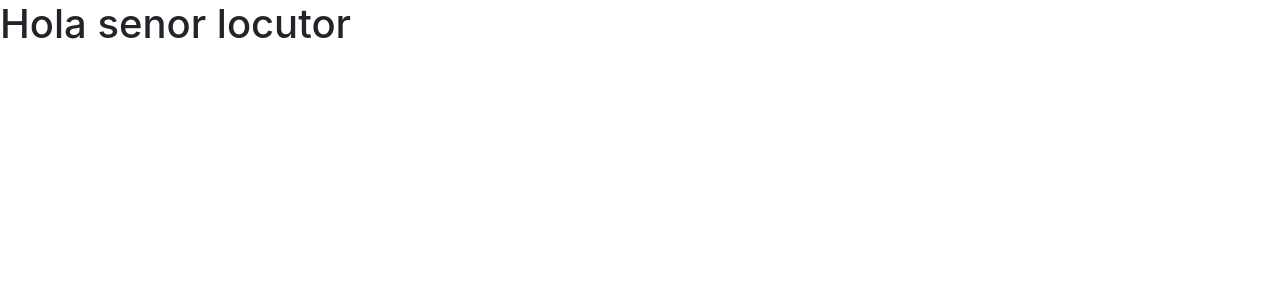
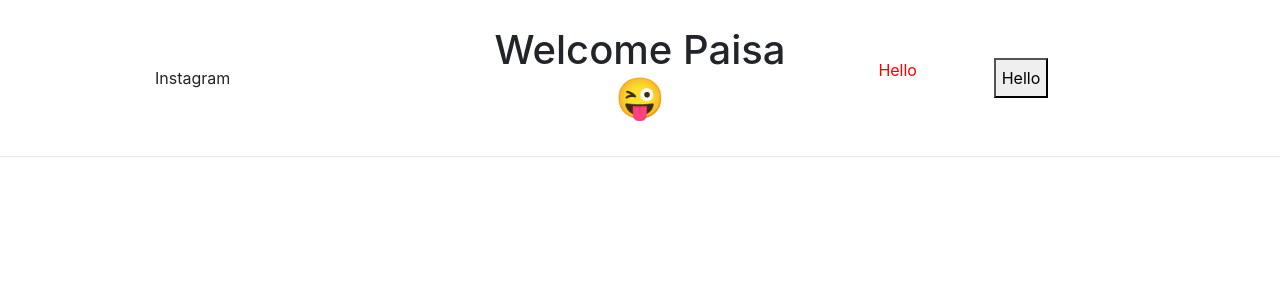
Before and after one commit to DatBoiLuiskrrt/styledComponents, a React (Create React App) app in the folder components/: page / in a window 1280 px wide. Shown: the top 300 px of the page. Built offline with nearby package versions, Linux system fonts and the light colour scheme.

Commit message:
Added some dependencies, also added some bottons to my header where I will be using icons that redirect to a new tab

```diff
--- a/components/package.json
+++ b/components/package.json
@@ -11,7 +11,8 @@
     "react": "^16.13.1",
     "react-dom": "^16.13.1",
     "react-scripts": "3.4.1",
-    "reactstrap": "^8.4.1"
+    "reactstrap": "^8.4.1",
+    "styled-components": "^5.1.0"
   },
   "scripts": {
     "start": "react-scripts start",
--- a/components/src/App.js
+++ b/components/src/App.js
@@ -1,9 +1,10 @@
 import React from 'react';
+import Header from '../src/components/Header';
 
 function App() {
   return (
     <div >
-     <h1>Hola senor locutor</h1>
+     <Header />
     </div>
   );
 }
--- /dev/null
+++ b/components/src/components/Header.js
@@ -0,0 +1,102 @@
+import React from "react";
+import styled from "styled-components";
+
+const Nav = styled.div`
+  background-color: #fff;
+  border-bottom: 1px solid rgba(0,0,0,.0975);
+`
+const NavHeader = styled.div`
+  max-width: 1010px;
+  padding: 26px 20px;
+  width: 100%;
+  display: flex;
+  align-items: center;
+  margin: 0 auto;
+`
+const NavLeft = styled.div`
+  width: 33.333%;
+  text-align: left;
+`
+const NavCenter = styled.div`
+  width: 33.333%;
+  text-align: center;
+`
+const Input = styled.input`
+  font-size: 16px;
+  border: solid 1px #dbdbdb;
+  border-radius: 3px;
+  color: #262626;
+  outline: 0;
+  padding: 7px 33px;
+  border-radius: 3px;
+  color: #999;
+  cursor: text;
+  font-size: 14px;
+  font-weight: 300;
+  text-align: center;
+  background: #fafafa;
+  &:active, &:focus {
+    text-align: left;
+  }
+`
+const NavRight = styled.div`
+  width: 33.333%;
+  text-align: right;
+  svg {
+    margin-right: 20px;
+  }
+`
+const MenuLink = styled.a`
+  display: flex;
+  flex-direction: row;
+  justify-content: space-evenly;
+
+`
+const Titulo = styled.p`
+  color: red;
+
+`
+const Alert = () => {
+    return (
+       alert('You clicked Hello')
+    );
+};
+
+function Header () {
+    return (
+      <Nav>
+        <NavHeader>
+
+          <NavLeft>
+            Instagram
+          </NavLeft>
+
+          <NavCenter>
+            {/* <Input type="text" placeholder="Search" /> */}
+            <h1>Welcome Paisa 😜</h1>
+          </NavCenter>
+
+          <NavRight>
+
+            <MenuLink href="#">
+                <Titulo>Hello </Titulo>
+                <button onClick={ () => { Alert()}}>Hello</button>
+              {/* <Compass /> */}
+            </MenuLink>
+
+            <MenuLink href="#">
+              {/* <Explore /> */}
+            </MenuLink>
+
+            <MenuLink href="#">
+              {/* <Avatar /> */}
+            </MenuLink>
+
+          </NavRight>
+
+        </NavHeader>
+      </Nav>
+    )
+  }
+
+  export default Header;
```
Also changed, not shown: 1 other file (tests, documents, lock files or other folders).
